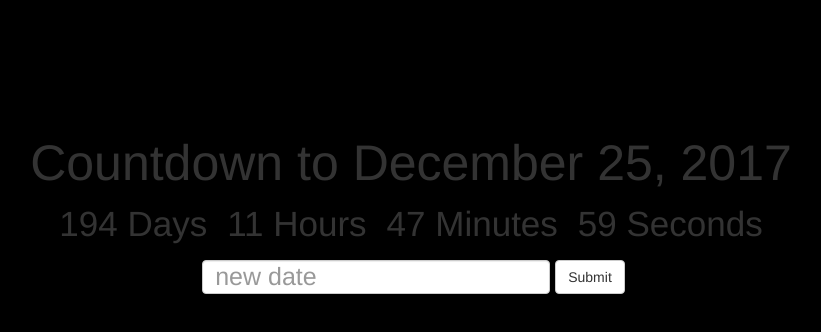
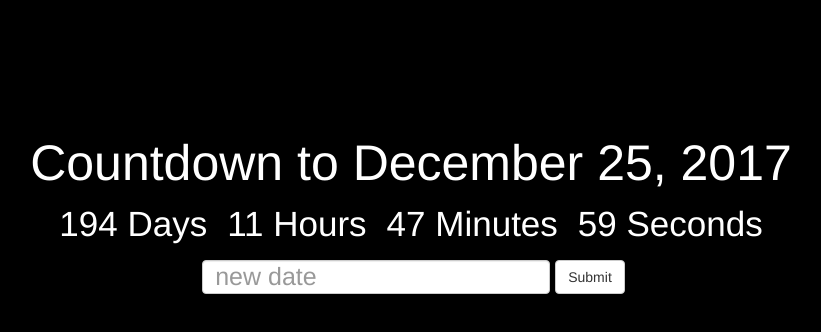
Before and after one commit to s-kiips/countdowntimer, a React (Create React App) app: page / in a window 1280 px wide. Shown: the top 332 px of the page, without its empty margins (229-1050 px from the left). Built offline with nearby package versions, Linux system fonts and the light colour scheme.

Commit message:
text color changed

```diff
--- a/src/App.css
+++ b/src/App.css
@@ -1,5 +1,6 @@
 body{
-    background: black;
+    background: #000;
+    color: #ffffff;
 
 }
 
```
